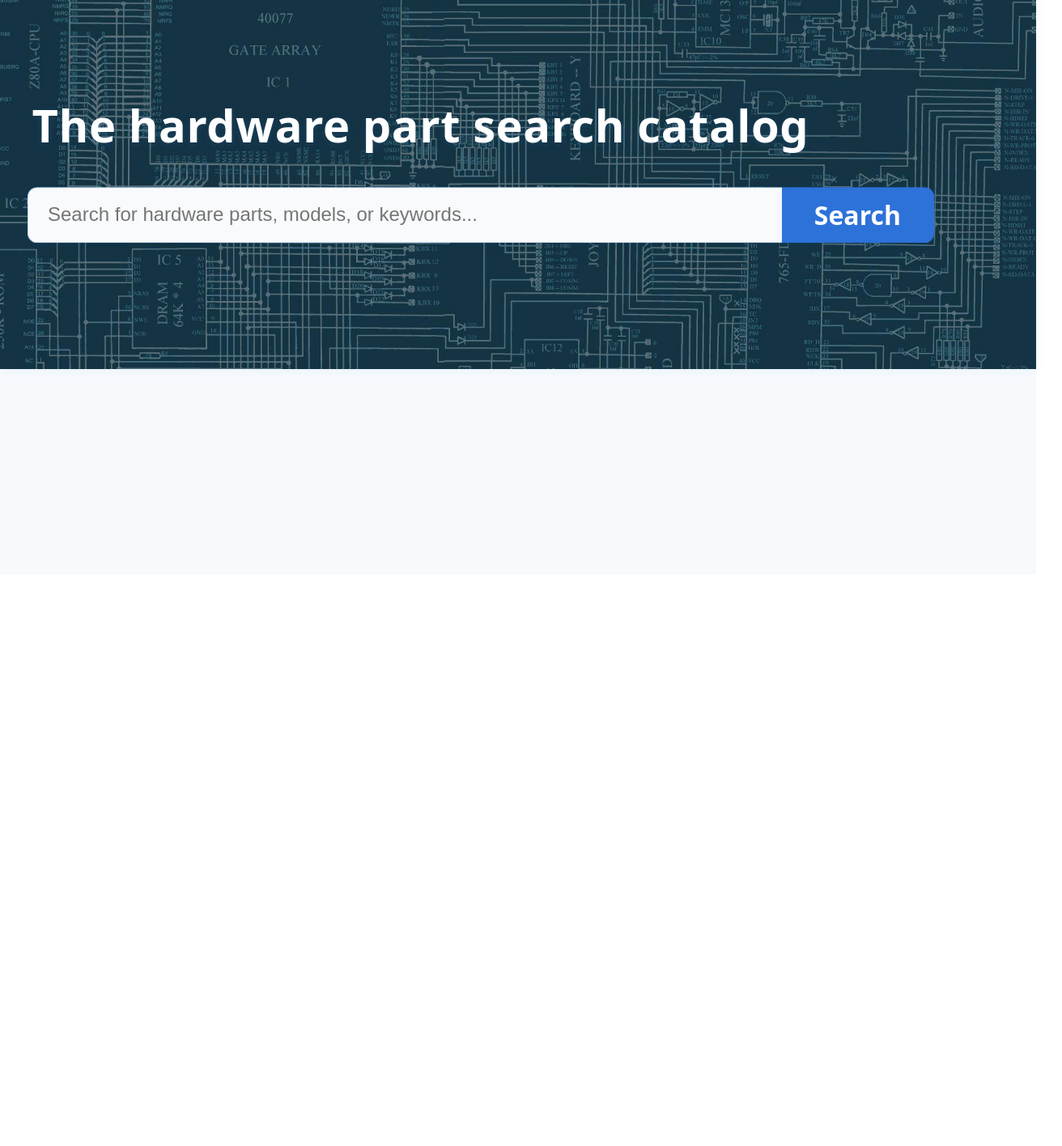
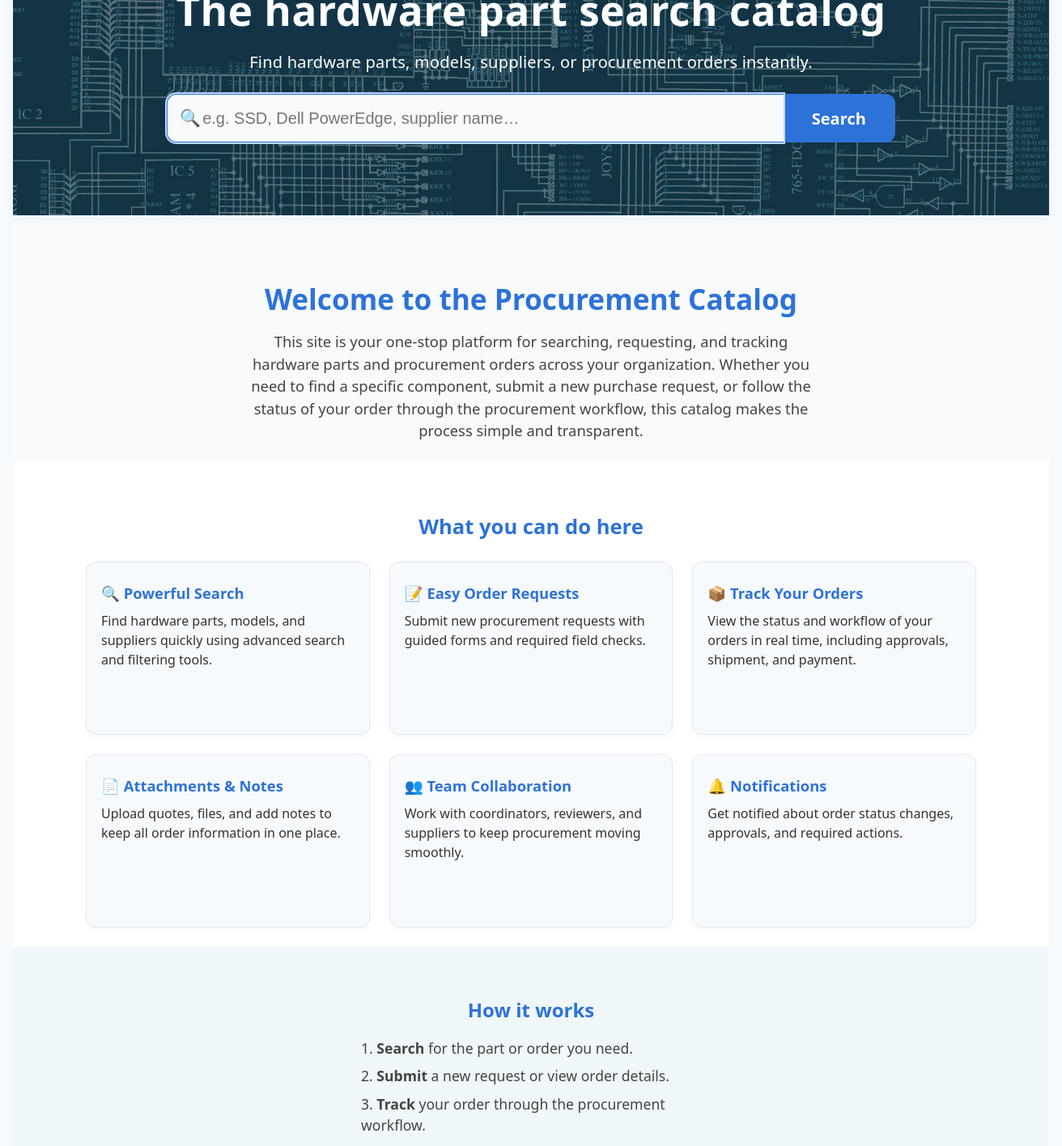
Before and after one commit to Bharath-Yelamali/Catalog-Feature, a React (Vite) app: page / in a window 1280 px wide. Shown: the part 100-1516 px from the top of the page at 81% size, 1312 px wide, since content can reach past the window. Before the commit the page ends 810 px from the top, so only its background shows below. Built offline with nearby package versions, Linux system fonts and the light colour scheme.

Commit message:
logged api response

```diff
--- a/src/App.css
+++ b/src/App.css
@@ -665,72 +665,101 @@ body {
 }
 
 .homepage-banner {
-  position: fixed;
-  top: 56px; /* Directly below the taskbar */
-  left: 0;
-  right: 0;
   width: 100vw;
-  min-height: 500px;
+  min-height: 340px;
   background: #f5f8fc url('/images/banner-bg.jpg') center center/cover no-repeat;
   margin: 0;
   border-radius: 0;
   box-shadow: 0 2px 12px rgba(44,130,201,0.07);
   display: flex;
+  flex-direction: column;
   align-items: center;
-  justify-content: center;
-  z-index: 999;
+  justify-content: flex-start;
+  z-index: 1;
+  position: relative;
 }
 
 .homepage-banner-title {
-  width: 180%;
-  text-align: left;
-  font-size: 3.5rem;
+  width: 100%;
+  max-width: 1200px;
+  text-align: center;
+  font-size: 3.2rem;
   font-weight: 800;
-  color: #fff;
-  margin-bottom: 2.2rem;
+  color: #fff; /* changed to white */
+  margin-bottom: 0.7rem;
   letter-spacing: 0.01em;
-  text-shadow: 0 2px 8px rgba(44,130,201,0.18);
-  padding-left: 0.1em;
+  text-shadow: 0 2px 8px rgba(44,130,201,0.10);
+  padding-left: 0;
+  margin-top: 0;
+}
+
+.homepage-banner-subtitle {
+  width: 100%;
+  max-width: 900px;
+  margin: 0 auto 1.5rem auto;
+  text-align: center;
+  font-size: 1.25rem;
+  color: #fff; /* changed to white */
+  font-weight: 400;
+  letter-spacing: 0.01em;
 }
 
 .homepage-banner-searchbar {
-  position: absolute;
-  top: 50%;
-  left: 30%;
-  transform: translate(-50%, -50%);
-  width: 60vw;
-  max-width: 700px;
+  margin-top: 48px;
+  width: 90vw;
+  max-width: 1200px;
   min-width: 320px;
-  /* Remove background and box styling */
   border-radius: 0;
   box-shadow: none;
   padding: 0;
+  background: none;
   display: flex;
   flex-direction: column;
-  align-items: flex-start;
+  align-items: center;
+  margin-left: auto;
+  margin-right: auto;
 }
 
 .homepage-banner-searchbar-row {
-  width: 160%;
+  width: 100%;
+  max-width: 900px;
   display: flex;
   flex-direction: row;
   align-items: stretch;
   gap: 0;
+  margin-top: 0;
+  margin-left: auto;
+  margin-right: auto;
+}
+
+.homepage-search-input-wrapper {
+  position: relative;
+  flex: 1 1 0%;
+  display: flex;
+  align-items: center;
+}
+
+.homepage-search-icon {
+  position: absolute;
+  left: 16px;
+  font-size: 1.3rem;
+  color: #bcd6f7;
+  pointer-events: none;
+  z-index: 2;
 }
 
 .homepage-banner-searchbar input[type="text"] {
   width: 100%;
-  font-size: 1.5rem;
-  padding: 1.2rem 1.5rem;
+  font-size: 1.25rem;
+  padding: 1.1rem 1.3rem 1.1rem 2.7rem;
   border-radius: 12px 0 0 12px;
   border: 1.5px solid #bcd6f7;
   background: #f8fafc;
-  box-shadow: 0 2px 8px rgba(44, 130, 201, 0.04);
+  box-shadow: none;
   outline: none;
   margin: 0;
-  transition: border 0.2s;
+  transition: border 0.2s, box-shadow 0.2s;
   border-right: none;
-  height: 100%;
   min-height: 0;
   display: flex;
   align-items: center;
@@ -739,11 +768,12 @@ body {
 .homepage-banner-searchbar input[type="text"]:focus {
   border: 1.5px solid #2d72d9;
   border-right: none;
+  box-shadow: 0 0 0 2px #bcd6f7;
 }
 
 .homepage-banner-searchbar-btn {
-  font-size: 2rem;
-  padding: 0 2.5rem;
+  font-size: 1.25rem;
+  padding: 0 2.2rem;
   border-radius: 0 12px 12px 0;
   border: 1.5px solid #2d72d9;
   border-left: none;
@@ -751,8 +781,8 @@ body {
   color: #fff;
   font-weight: 700;
   cursor: pointer;
-  transition: background 0.2s, border 0.2s;
-  box-shadow: 0 2px 8px rgba(44, 130, 201, 0.08);
+  transition: background 0.2s, border 0.2s, box-shadow 0.2s;
+  box-shadow: none;
   margin: 0;
   height: auto;
   display: flex;
@@ -763,34 +793,101 @@ body {
 .homepage-banner-searchbar-btn:focus {
   background: #1751a1;
   border-color: #1751a1;
+  box-shadow: 0 2px 8px #2d72d933;
 }
 
-/* Centralized login page background and box */
-.centralized-login-bg {
-  min-height: 100vh;
-  display: flex;
-  align-items: center;
-  justify-content: center;
+.homepage-features-section {
+  background: #fff;
+  padding: 36px 0 24px 0;
+}
+.homepage-features-container {
+  max-width: 1100px;
+  margin: 0 auto;
+  padding: 0 18px;
+}
+.homepage-features-section h3 {
+  font-size: 1.6rem;
+  font-weight: 700;
+  color: #2d72d9;
+  margin-bottom: 24px;
+  text-align: center;
+}
+.homepage-features-grid {
+  display: grid;
+  grid-template-columns: repeat(auto-fit, minmax(260px, 1fr));
+  gap: 24px;
+  margin-top: 18px;
+}
+.homepage-feature-card {
   background: #f7fafd;
+  border: 1px solid #e2e8f0;
+  border-radius: 12px;
+  padding: 24px 18px 18px 18px;
+  box-shadow: 0 2px 8px rgba(44,130,201,0.04);
+  text-align: left;
+  min-height: 170px;
+}
+.homepage-feature-card h4 {
+  margin: 0 0 8px 0;
+  font-size: 1.15rem;
+  color: #2d72d9;
+  font-weight: 600;
+}
+.homepage-feature-card p {
+  margin: 0;
+  color: #333;
+  font-size: 1rem;
 }
 
-.centralized-login-box {
-  background: #fff;
-  border-radius: 18px;
-  box-shadow: 0 4px 24px rgba(44,130,201,0.10);
-  padding: 64px 56px 56px 56px;
-  max-width: 600px;
-  min-width: 400px;
-  min-height: 420px;
-  width: 100%;
-  display: flex;
-  flex-direction: column;
-  align-items: center;
+.homepage-how-section {
+  background: #f0f7fa;
+  padding: 36px 0 24px 0;
+  text-align: center;
+}
+.homepage-how-container {
+  max-width: 700px;
+  margin: 0 auto;
+  padding: 0 18px;
+}
+.homepage-how-section h3 {
+  font-size: 1.5rem;
+  font-weight: 700;
+  color: #2d72d9;
+  margin-bottom: 16px;
+}
+.homepage-how-list {
+  list-style: decimal inside;
+  font-size: 1.1rem;
+  color: #444;
+  margin: 0 auto;
+  padding: 0;
+  text-align: left;
+  max-width: 420px;
+}
+.homepage-how-list li {
+  margin-bottom: 8px;
 }
 
-.homepage-description-section,
-.homepage-description-text {
-  display: none !important;
+.homepage-help-section {
+  background: #fff;
+  padding: 32px 0 24px 0;
+  text-align: center;
+}
+.homepage-help-container {
+  max-width: 600px;
+  margin: 0 auto;
+  padding: 0 18px;
+}
+.homepage-help-section h3 {
+  font-size: 1.3rem;
+  font-weight: 700;
+  color: #2d72d9;
+  margin-bottom: 10px;
+}
+.homepage-help-section p {
+  font-size: 1.05rem;
+  color: #444;
+  margin: 0;
 }
 
 .session-popup-overlay {
@@ -1373,75 +1470,25 @@ body {
   background-color: #3182ce;
 }
 
-/* Responsive: shrink font and cell size for many columns */
-@media (max-width: 1200px) {
-  .orders-table th,
-  .orders-table td {
-    font-size: 0.85rem;
-    padding: 6px;
-    max-width: 120px;
-  }
-
-  .orders-dropdown {
-    padding: 16px 20px;
-    max-width: 98%;
-  }
-
-  .orders-content {
-    padding: 0;
-  }
-
-  .order-details-grid {
-    grid-template-columns: repeat(auto-fill, minmax(300px, 1fr));
-  }
+/* New homepage sections styles */
+.homepage-about-section {
+  background: #f8fafc;
+  padding: 48px 0 24px 0;
+  text-align: center;
 }
-
-@media (max-width: 800px) {
-  .orders-table th,
-  .orders-table td {
-    font-size: 0.8rem;
-    padding: 4px;
-    max-width: 80px;
-  }
-
-  .orders-search-form {
-    flex-direction: column;
-    align-items: stretch;
-  }
-
-  .orders-search-input {
-    border-radius: 8px 8px 0 0;
-    border-right: 1px solid #e2e8f0;
-  }
-
-  .orders-search-button {
-    border-radius: 0 0 8px 8px;
-  }
-
-  .orders-search-clear {
-    margin-left: 0;
-    margin-top: 8px;
-  }
-
-  .orders-dropdown {
-    padding: 12px 16px;
-  }
-
-  .order-details-grid {
-    grid-template-columns: 1fr;
-  }
-
-  .order-details-summary {
-    flex-direction: column;
-    align-items: flex-start;
-  }
-
-  .order-details-status {
-    margin-top: 10px;
-  }
-
-  .order-details-content {
-    width: 95%;
-    max-height: 90vh;
-  }
+.homepage-about-container {
+  max-width: 700px;
+  margin: 0 auto;
+  padding: 0 18px;
 }
+.homepage-about-section h2 {
+  font-size: 2.2rem;
+  font-weight: 700;
+  color: #2d72d9;
+  margin-bottom: 12px;
+}
+.homepage-about-section p {
+  font-size: 1.15rem;
+  color: #444;
+  margin: 0 auto 0 auto;
+}
--- a/src/components/HomePage.jsx
+++ b/src/components/HomePage.jsx
@@ -1,41 +1,108 @@
 import React, { useState } from 'react';
 
-const HomePage = ({ setPage, setSearch, handleSearch, accessToken, setJustSearched }) => {
+const HomePage = ({ setPage, setSearch, handleSearch, accessToken, setJustSearched, username }) => {
   const [homeSearch, setHomeSearch] = useState('');
 
   const handleHomeSubmit = e => {
     e.preventDefault();
-    // Always redirect to login if not logged in, regardless of input
     if (!accessToken) {
       if (typeof handleSearch === 'function') {
         handleSearch({ key: 'Enter', preventDefault: () => {}, stopPropagation: () => {}, value: homeSearch });
       }
       return;
     }
-    // If logged in, proceed as normal
     setSearch(homeSearch);
     if (typeof setJustSearched === 'function') setJustSearched(true);
     setPage('search');
-    // Removed direct call to handleSearch here to avoid unwanted auto-searches or infinite loops
   };
+
+  // Personalized greeting if logged in
+  const greeting = accessToken && username ? `Welcome back, ${username.split(' ')[0]}!` : null;
 
   return (
     <div>
+      {/* Hero Banner Section */}
       <div className="homepage-banner">
         <form className="homepage-banner-searchbar" onSubmit={handleHomeSubmit}>
+          {greeting && <div className="homepage-greeting">{greeting}</div>}
           <div className="homepage-banner-title">The hardware part search catalog</div>
+          <div className="homepage-banner-subtitle">Find hardware parts, models, suppliers, or procurement orders instantly.</div>
           <div className="homepage-banner-searchbar-row">
-            <input
-              type="text"
-              value={homeSearch}
-              onChange={e => setHomeSearch(e.target.value)}
-              placeholder="Search for hardware parts, models, or keywords..."
-              aria-label="Homepage search"
-            />
-            <button type="submit" className="homepage-banner-searchbar-btn">Search</button>
+            <div className="homepage-search-input-wrapper">
+              <span className="homepage-search-icon" aria-hidden="true">🔍</span>
+              <input
+                type="text"
+                value={homeSearch}
+                onChange={e => setHomeSearch(e.target.value)}
+                placeholder="e.g. SSD, Dell PowerEdge, supplier name…"
+                aria-label="Search for hardware parts, models, or suppliers"
+                autoFocus
+              />
+            </div>
+            <button type="submit" className="homepage-banner-searchbar-btn" aria-label="Search">Search</button>
           </div>
         </form>
       </div>
+      {/* About Section */}
+      <section className="homepage-about-section">
+        <div className="homepage-about-container">
+          <h2>Welcome to the Procurement Catalog</h2>
+          <p>
+            This site is your one-stop platform for searching, requesting, and tracking hardware parts and procurement orders across your organization. Whether you need to find a specific component, submit a new purchase request, or follow the status of your order through the procurement workflow, this catalog makes the process simple and transparent.
+          </p>
+        </div>
+      </section>
+      {/* Feature Highlights Section */}
+      <section className="homepage-features-section">
+        <div className="homepage-features-container">
+          <h3>What you can do here</h3>
+          <div className="homepage-features-grid">
+            <div className="homepage-feature-card">
+              <h4>🔍 Powerful Search</h4>
+              <p>Find hardware parts, models, and suppliers quickly using advanced search and filtering tools.</p>
+            </div>
+            <div className="homepage-feature-card">
+              <h4>📝 Easy Order Requests</h4>
+              <p>Submit new procurement requests with guided forms and required field checks.</p>
+            </div>
+            <div className="homepage-feature-card">
+              <h4>📦 Track Your Orders</h4>
+              <p>View the status and workflow of your orders in real time, including approvals, shipment, and payment.</p>
+            </div>
+            <div className="homepage-feature-card">
+              <h4>📄 Attachments & Notes</h4>
+              <p>Upload quotes, files, and add notes to keep all order information in one place.</p>
+            </div>
+            <div className="homepage-feature-card">
+              <h4>👥 Team Collaboration</h4>
+              <p>Work with coordinators, reviewers, and suppliers to keep procurement moving smoothly.</p>
+            </div>
+            <div className="homepage-feature-card">
+              <h4>🔔 Notifications</h4>
+              <p>Get notified about order status changes, approvals, and required actions.</p>
+            </div>
+          </div>
+        </div>
+      </section>
+      {/* How It Works Section */}
+      <section className="homepage-how-section">
+        <div className="homepage-how-container">
+          <h3>How it works</h3>
+          <ol className="homepage-how-list">
+            <li><b>Search</b> for the part or order you need.</li>
+            <li><b>Submit</b> a new request or view order details.</li>
+            <li><b>Track</b> your order through the procurement workflow.</li>
+            <li><b>Receive</b> notifications and updates at every step.</li>
+          </ol>
+        </div>
+      </section>
+      {/* Contact/Help Section */}
+      <section className="homepage-help-section">
+        <div className="homepage-help-container">
+          <h3>Need help?</h3>
+          <p>Check the <a href="#" style={{ color: '#2d72d9', textDecoration: 'underline' }}>FAQ</a> or contact your procurement team for support.</p>
+        </div>
+      </section>
       <div style={{ height: '60px' }} />
     </div>
   );
--- a/src/components/OrdersPage.jsx
+++ b/src/components/OrdersPage.jsx
@@ -148,12 +148,31 @@ const OrdersPage = ({ username, accessToken }) => {
       });
       const data = await resp.json();
       setWorkflowProcess(data.workflowProcess || null);
+      // Always log the workflow process response
+      console.log('[Order Click] Workflow Process API response:', data);
+      console.log('[Order Click] Workflow Process:', data.workflowProcess || null);
       if (data.workflowProcess && data.workflowProcess.id) {
         const activityResp = await fetch(`/api/workflow-process-activities?workflowProcessId=${encodeURIComponent(data.workflowProcess.id)}`, {
           headers: { Authorization: `Bearer ${accessToken}` }
         });
         const activityData = await activityResp.json();
-        setWorkflowActivities(Array.isArray(activityData.activities) ? activityData.activities : []);
+        // Log the full API response
+        console.log('[Order Click] Workflow Activities API response:', activityData);
+        // Try to extract activities as array or object
+        let activities = [];
+        if (Array.isArray(activityData.activities)) {
+          activities = activityData.activities;
+        } else if (Array.isArray(activityData.workflowProcessActivity)) {
+          activities = activityData.workflowProcessActivity;
+        } else if (activityData.workflowProcessActivity) {
+          activities = [activityData.workflowProcessActivity];
+        }
+        setWorkflowActivities(activities);
+        console.log('[Order Click] Workflow Activities (parsed):', activities);
+      } else {
+        // Log if no workflow process id
+        console.log('[Order Click] No workflow process id found, skipping activities fetch.');
+        console.log('[Order Click] Workflow Activities:', []);
       }
     } catch (err) {
       console.error('Error fetching workflow process or activity:', err);
```
